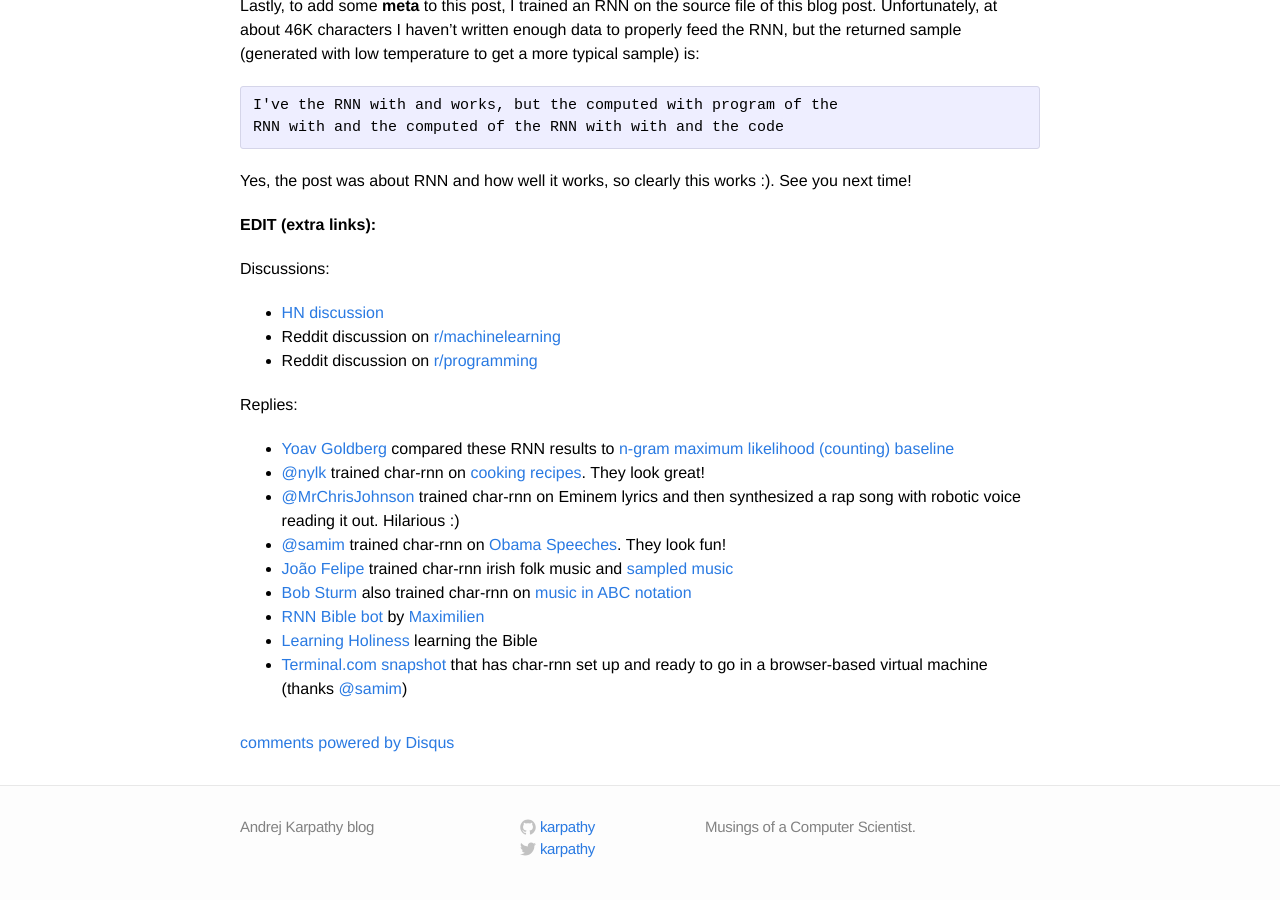
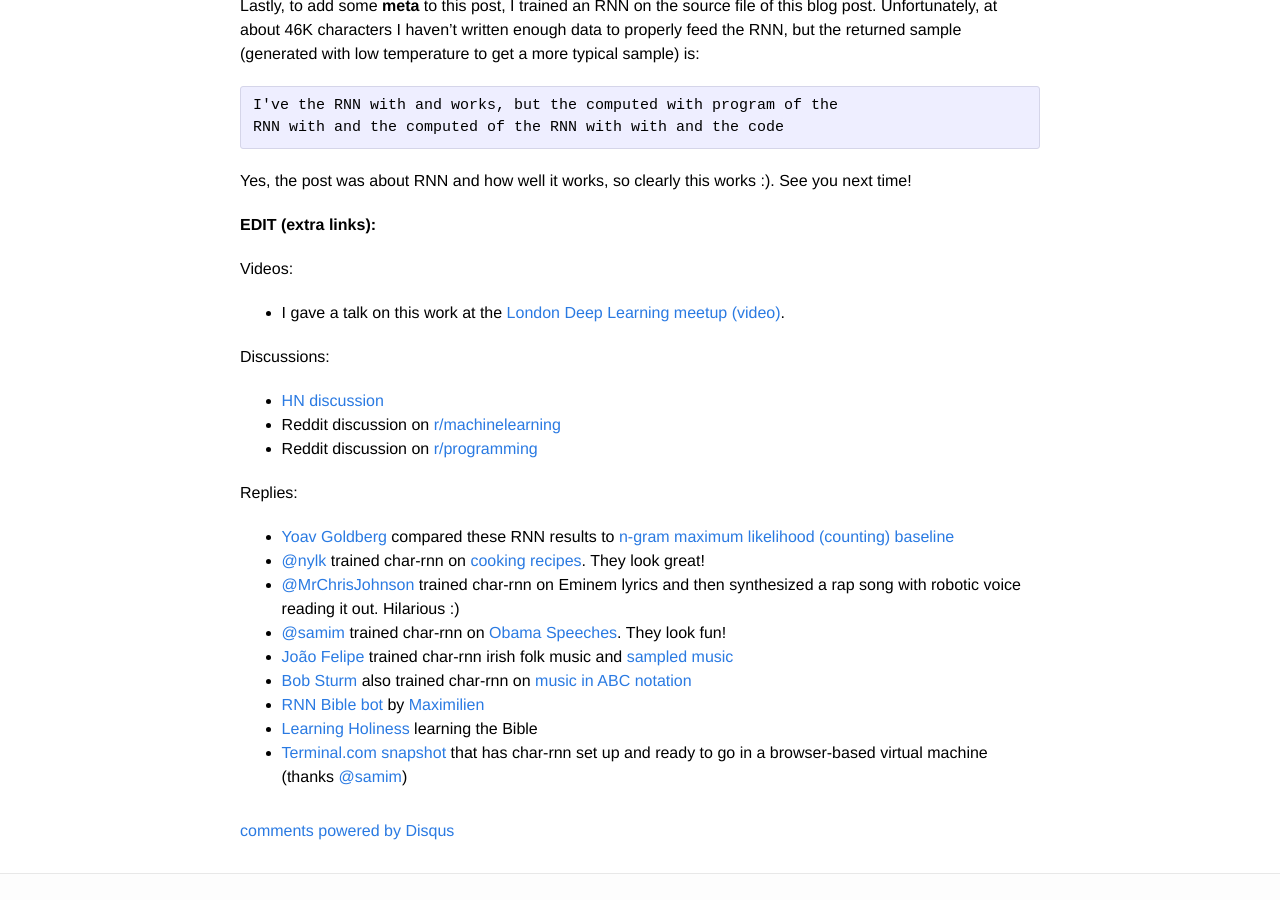
Before and after one commit to karpathy/karpathy.github.io, a Jekyll site: the page built from _posts/2015-05-21-rnn-effectiveness.markdown, in a window 1280 px wide and 900 px high, scrolled down 21123 px. Built offline with Jekyll 4.4.1, drawn with Linux system fonts in a browser that asks for light colours; Markdown is read by kramdown in place of the engine named in the settings; formulas are drawn with MathJax 3; comment, search, counter and statistics services are not loaded.

Commit message:
adding link to a recent talk on the topic

```diff
--- a/_posts/2015-05-21-rnn-effectiveness.markdown
+++ b/_posts/2015-05-21-rnn-effectiveness.markdown
@@ -682,6 +682,10 @@ Yes, the post was about RNN and how well it works, so clearly this works :). See
 
 **EDIT (extra links):**
 
+Videos:
+
+- I gave a talk on this work at the [London Deep Learning meetup (video)](https://skillsmatter.com/skillscasts/6611-visualizing-and-understanding-recurrent-networks).
+
 Discussions:
 
 - [HN discussion](https://news.ycombinator.com/item?id=9584325)
```
